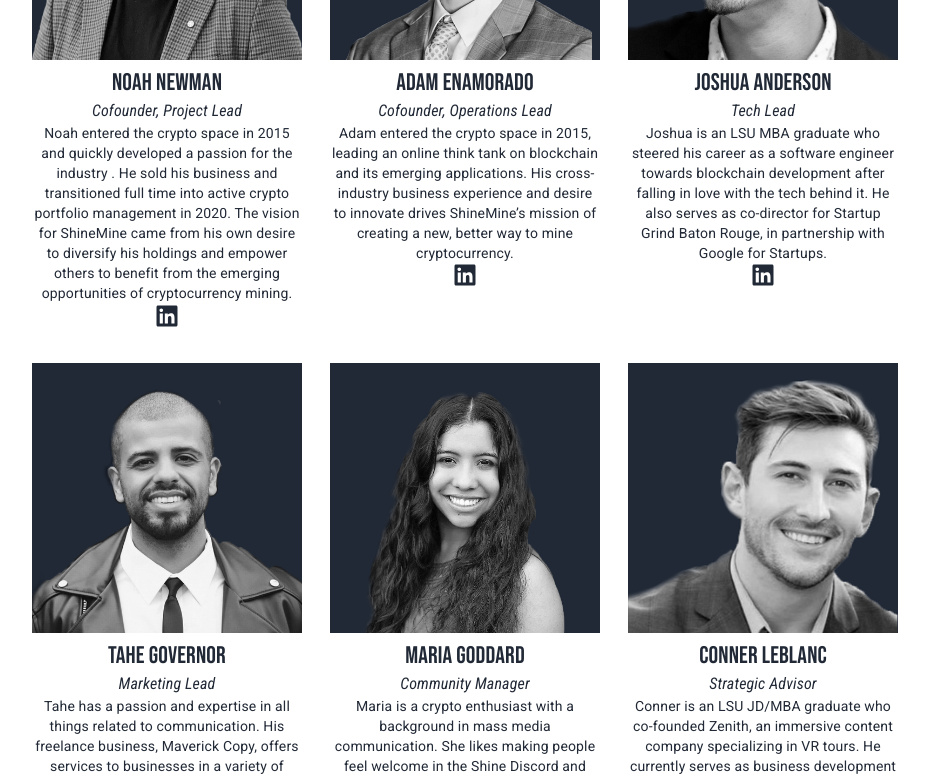
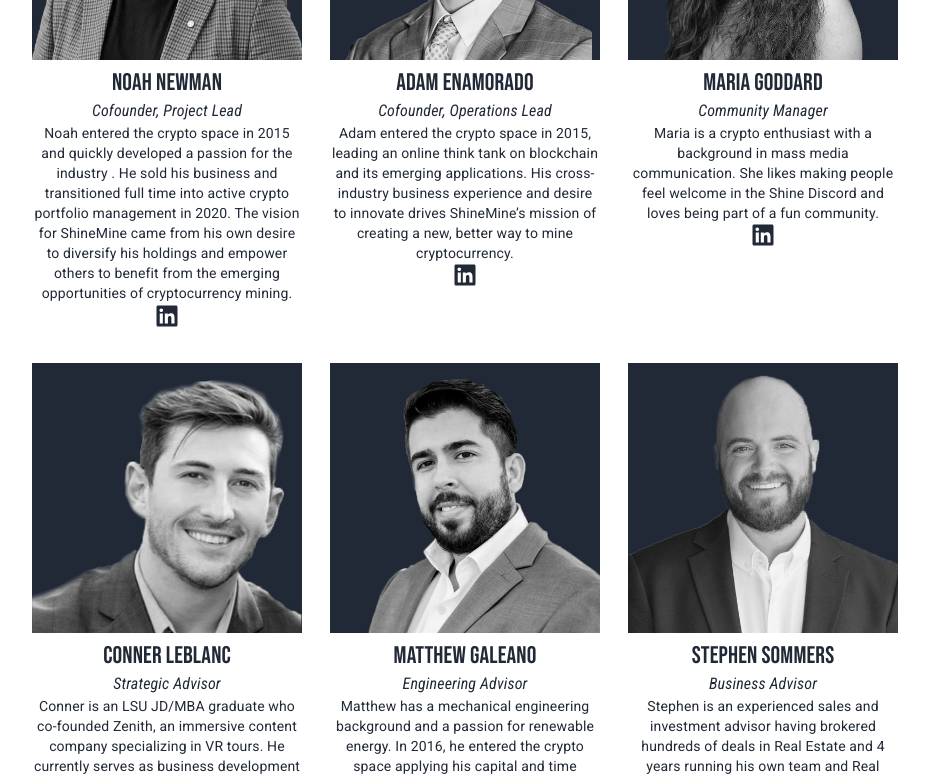
Before and after one commit to Joshuatanderson/shine-site-0, a Next.js app: page /team in a window 1280 px wide. Shown: the part 440-1218 px from the top of the page, without its empty margins (175-1104 px from the left). Built offline with nearby package versions, Linux system fonts and the light colour scheme.

Commit message:
feat: team update

```diff
--- a/pages/team.tsx
+++ b/pages/team.tsx
@@ -14,11 +14,9 @@ import { darkTheme, lightTheme } from "../styles/theme";
 import adam from "../public/team/adam.jpg";
 import maria from "../public/team/maria.jpg";
 import noah from "../public/team/noah.jpg";
-import joshua from "../public/team/joshua.jpg";
 import conner from "../public/team/conner.jpg";
 import matthew from "../public/team/matthew.jpg";
 import stephen from "../public/team/stephen.jpg";
-import tahe from "../public/team/tahe.jpg";
 import TitleBar from "../components/TitleBar";
 
 import { FaLinkedin } from "react-icons/fa";
@@ -40,21 +38,6 @@ const team = [
         details:
             "Adam entered the crypto space in 2015, leading an online think tank on blockchain and its emerging applications. His cross-industry business experience  and desire to innovate drives ShineMine’s mission of creating a new, better way to mine cryptocurrency.",
         linkedIn: "https://www.linkedin.com/in/adamenamorado/",
-    },
-    {
-        name: "Joshua Anderson",
-        file: joshua,
-        description: "Tech Lead",
-        details:
-            "Joshua is an LSU MBA graduate who steered his career as a software engineer towards blockchain development after falling in love with the tech behind it. He also serves as co-director for Startup Grind Baton Rouge, in partnership with Google for Startups.",
-        linkedIn: "https://www.linkedin.com/in/joshua-anderson-mba-2aab9b89/",
-    },
-    {
-        name: "Tahe Governor",
-        file: tahe,
-        description: "Marketing Lead",
-        details:
-            "Tahe has a passion and expertise in all things related to communication. His freelance business, Maverick Copy, offers services to businesses in a variety of fields who have a desire to standout and be heard clearly by their audience. He's eager to make ShineMine a leading voice in cryptocurrency mining.",
     },
     {
         name: "Maria Goddard",
```
